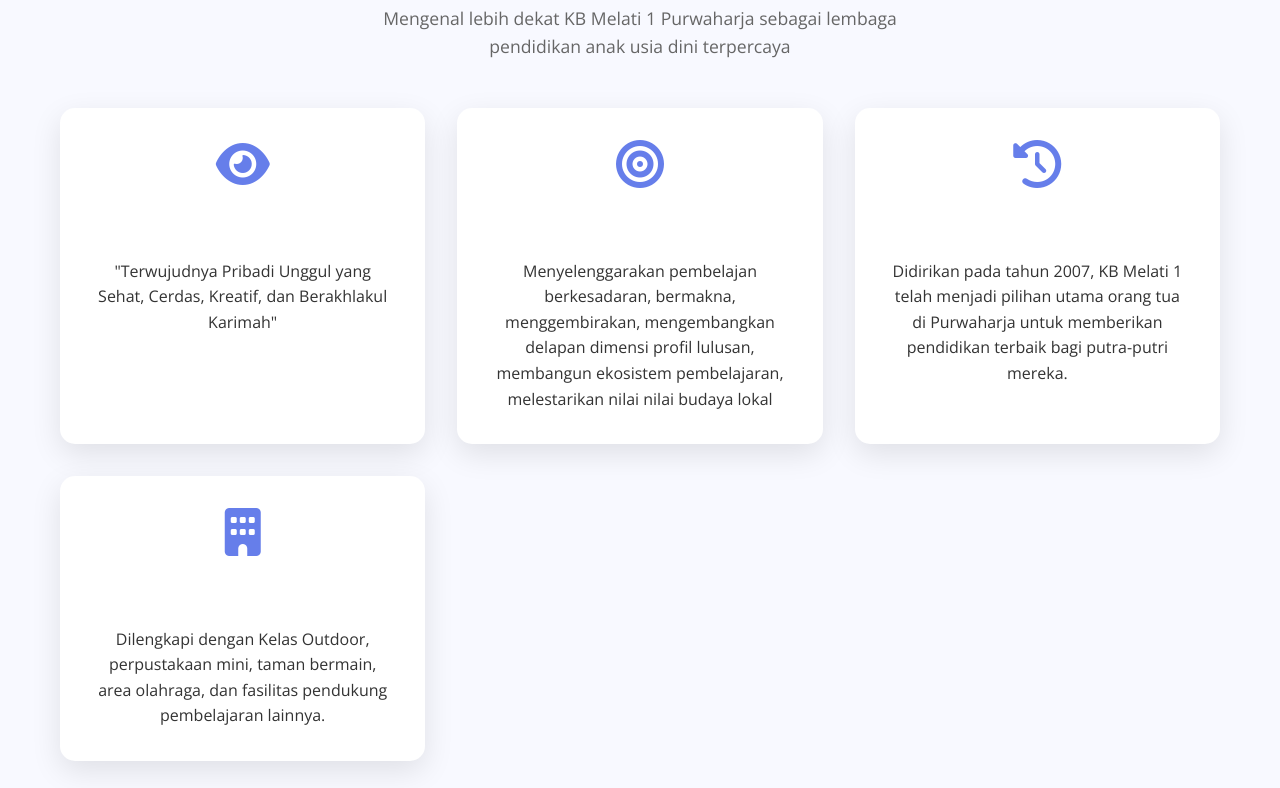
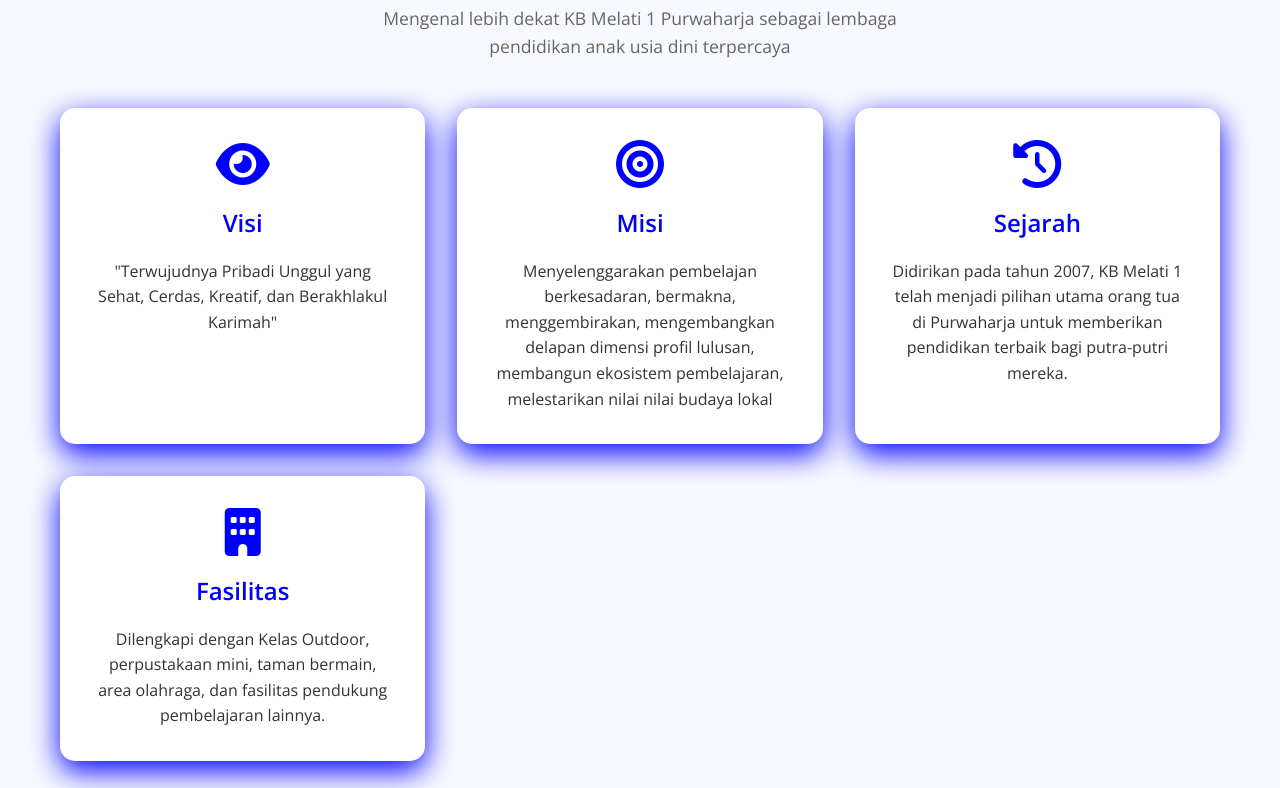
Before and after one commit to paud-kb/kbmelati1, a plain HTML site: page index.html in a window 1280 px wide. Shown: the part 912-1700 px from the top of the page. Drawn offline with nearby package versions, Linux system fonts and the light colour scheme; a script that the page names is missing.

Commit message:
index.html

```diff
--- a/index.html
+++ b/index.html
@@ -280,19 +280,19 @@ box-sizing: border-box;
             background: white;
             padding: 2rem;
             border-radius: 15px;
-            box-shadow: 0 10px 30px rgba(0,0,0,0.1);
+            box-shadow: 0 10px 30px blue;
             transition: all 0.3s ease;
             text-align: center;
         }
 
         .profile-card:hover {
             transform: translateY(-10px);
-            box-shadow: 0 20px 40px rgba(0,0,0,0.15);
+            box-shadow: 0 20px 40px blue;
         }
 
         .profile-card i {
             font-size: 3rem;
-            color: #667eea;
+            color: blue;
             margin-bottom: 1rem;
         }
 
@@ -300,7 +300,7 @@ box-sizing: border-box;
             font-size: 1.5rem;
             font-weight: 600;
             margin-bottom: 1rem;
-            color: #ffffff;
+            color: blue;
         }
 
         /* Academic Info */
@@ -1272,4 +1272,5 @@ box-sizing: border-box;
 
  <script src="script.js"></script>
 </body>
+
 </html>
```
